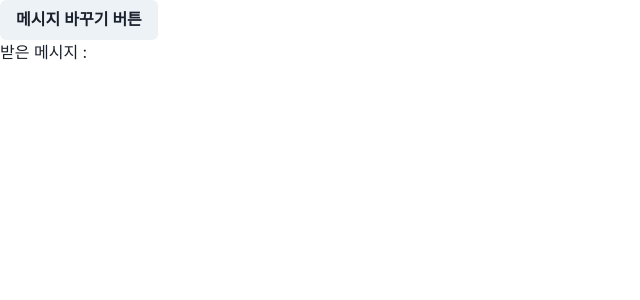
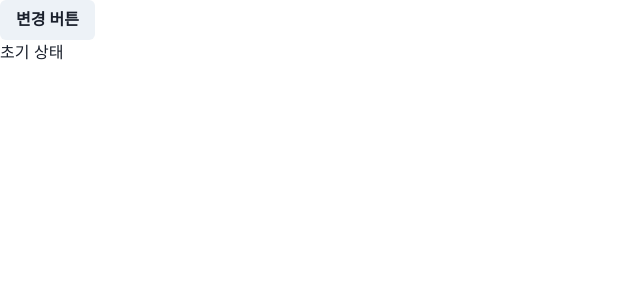
Before and after one commit to Seunggyo/react20231031, a React (Create React App) app: page / in a window 1280 px wide. Shown: the top 300 px of the page, without its empty margins (0-640 px from the left). Built offline with nearby package versions, Linux system fonts and the light colour scheme.

Commit message:
context value에 {state, setState} 넣어 보기

```diff
--- a/src/App.js
+++ b/src/App.js
@@ -1,44 +1,38 @@
+import { createContext, useContext, useState } from "react";
 import { Button, Text } from "@chakra-ui/react";
-import { createContext, useContext, useState } from "react";
 
-function CComp() {
-  // 3. context 사용하기 : useContext(Context)
-  const message = useContext(MessageContext);
-  return <Text>받은 메시지 : {message}</Text>;
+function AComp() {
+  // 3. context 사용하기 : useContext(context)
+
+  const { setMessage } = useContext(MessageContext);
+
+  return <Button onClick={() => setMessage("변경된 메시지")}>변경 버튼</Button>;
 }
 
 function BComp() {
-  return <CComp />;
-}
+  // 3. context 사용하기 useContext(Context)
 
-function AComp() {
-  return <BComp />;
+  const { message } = useContext(MessageContext);
+
+  return <Text>{message}</Text>;
 }
 
 function App() {
-  const [message, setMessage] = useState("");
-
-  // message state 를 CComp에 전달하기
-  // 1. context 만들기 : createContext();
-  // context 이름은 대문자로 시작하고 Context로 끝남 ...Context로 지어야 한다.
-  // 2. context 에 state 넣기 : <Context.provider value={state}></Context.provider>
-  // 3. tree 안에 담아 두기
+  const [message, setMessage] = useState("초기 상태");
 
   return (
     <>
-      <Button onClick={() => setMessage("바꾼메시지")}>
-        메시지 바꾸기 버튼
-      </Button>
-      <MessageContext.Provider value={message}>
+      {/* 2. context에 value 넣기 : <Context.Provider value={state}*/}
+      <MessageContext.Provider
+        value={{ message: message, setMessage: setMessage }}
+      >
         <AComp />
+        <BComp />
       </MessageContext.Provider>
     </>
   );
 }
 
-// 1. context 만들기
-// context 이름은 대문자로 시작하고 Context로 끝남 ...Context로 지어야 한다.
-// 2. context 에 state 넣기 : <Context.provider value={state}></Context.provider>
-// 3. tree 안에 담아 두기
+// 1. context 만들기 : createContext(null)
 const MessageContext = createContext(null);
 export default App;
```
